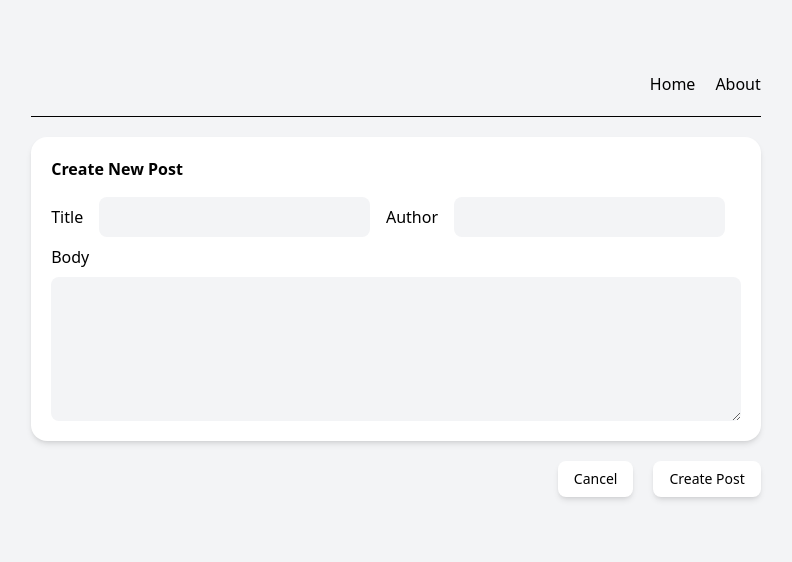
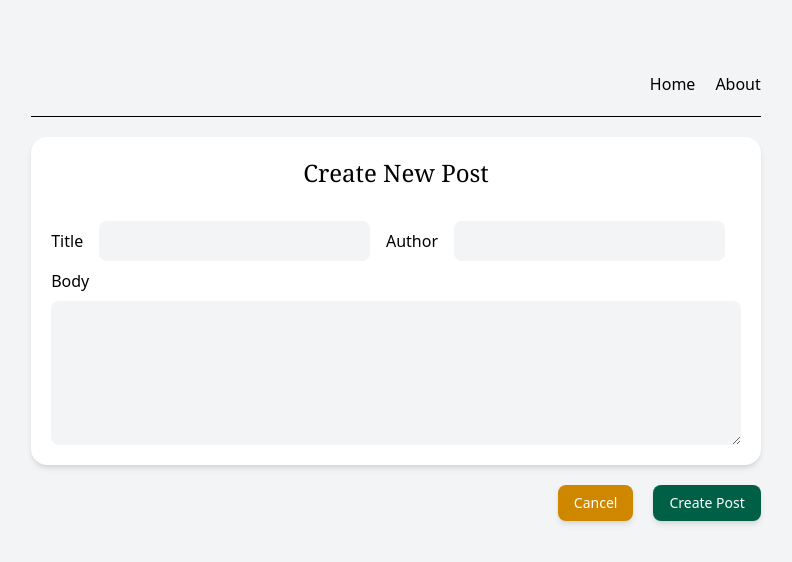
Before and after one commit to annikaharmsen/linkedin-blog, a React (Vite) app in the folder frontend/: page /posts/create in a window 1280 px wide. Shown: the top 562 px of the page, without its empty margins (244-1036 px from the left). Built offline with nearby package versions, Linux system fonts and the light colour scheme.

Commit message:
style: implemented button styles and modified tailwind class assignments

```diff
--- a/frontend/src/index.css
+++ b/frontend/src/index.css
@@ -1,5 +1,25 @@
 @import "tailwindcss";
+
+h1 {
+    @apply font-serif;
+}
 
 .active /* this class is automatically assigned to the NavLink of the active page */ {
     @apply font-bold;
 }
+
+.button {
+    @apply text-sm inline-block rounded-lg py-2 px-4 shadow-md hover:shadow-sm bg-white hover:bg-gray-50;
+
+    &.red {
+        @apply text-white bg-red-800 hover:bg-red-900;
+    }
+
+    &.yellow {
+        @apply text-white bg-yellow-600 hover:bg-yellow-700;
+    }
+
+    &.green {
+        @apply text-white bg-emerald-800 hover:bg-green-900;
+    }
+}
--- a/frontend/src/pages/Posts/Create.jsx
+++ b/frontend/src/pages/Posts/Create.jsx
@@ -31,7 +31,9 @@ export default function Create() {
     return (
         <form onSubmit={handleSubmit}>
             <div className="p-5 my-5 bg-white rounded-2xl shadow-md text-left">
-                <h1 className="font-bold pb-4">Create New Post</h1>
+                <h1 className="text-2xl pb-4 text-center mb-4">
+                    Create New Post
+                </h1>
 
                 <div className="w-full flex">
                     <label htmlFor="title" className="my-2 mr-4">
@@ -69,16 +71,10 @@ export default function Create() {
             </div>
 
             <div className="flex space-x-5 justify-end">
-                <Link
-                    to="/"
-                    className="text-sm bg-white rounded-lg py-2 px-4 shadow-md text-left hover:shadow-sm hover:bg-gray-100"
-                >
+                <Link to="/" className="button yellow">
                     Cancel
                 </Link>
-                <button
-                    type="submit"
-                    className="text-sm bg-white rounded-lg py-2 px-4 shadow-md text-left hover:shadow-sm hover:bg-gray-100"
-                >
+                <button type="submit" className="button green">
                     Create Post
                 </button>
             </div>
--- a/frontend/src/pages/about.jsx
+++ b/frontend/src/pages/about.jsx
@@ -1,7 +1,7 @@
 export default function About() {
     return (
         <div>
-            <h1>About Page</h1>
+            <h1 className="text-4xl">About Page</h1>
 
             <p>Welcome to the about page</p>
         </div>
--- a/frontend/src/pages/home.jsx
+++ b/frontend/src/pages/home.jsx
@@ -3,7 +3,7 @@ import { Index as Posts } from "./Posts";
 export default function Home() {
     return (
         <div>
-            <h1>Welcome to my Blog</h1>
+            <h1 className="text-4xl">Welcome to my Blog</h1>
 
             <Posts />
         </div>
```
